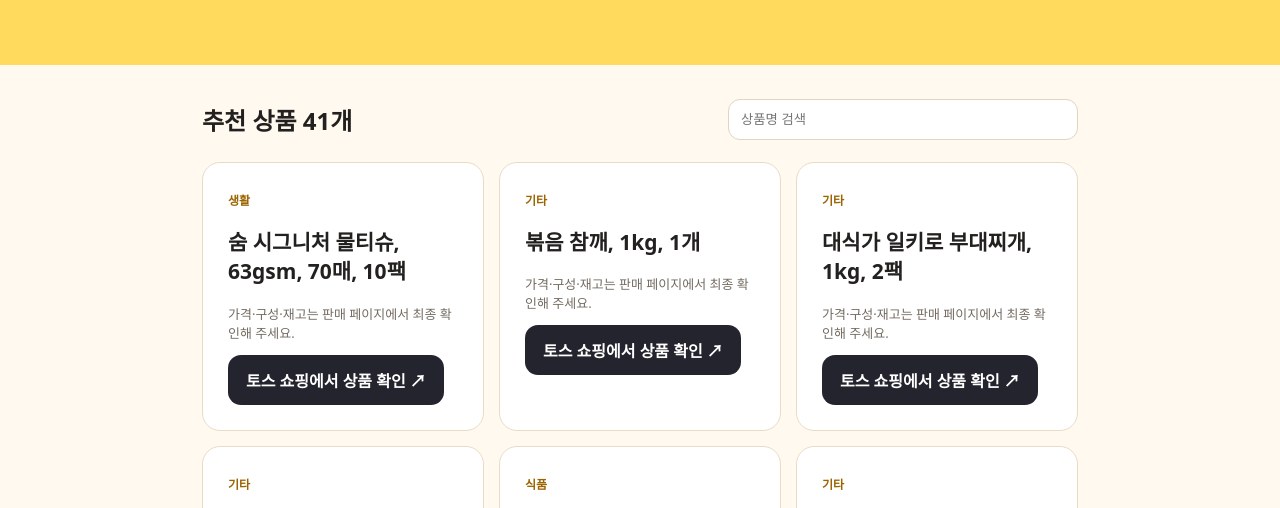
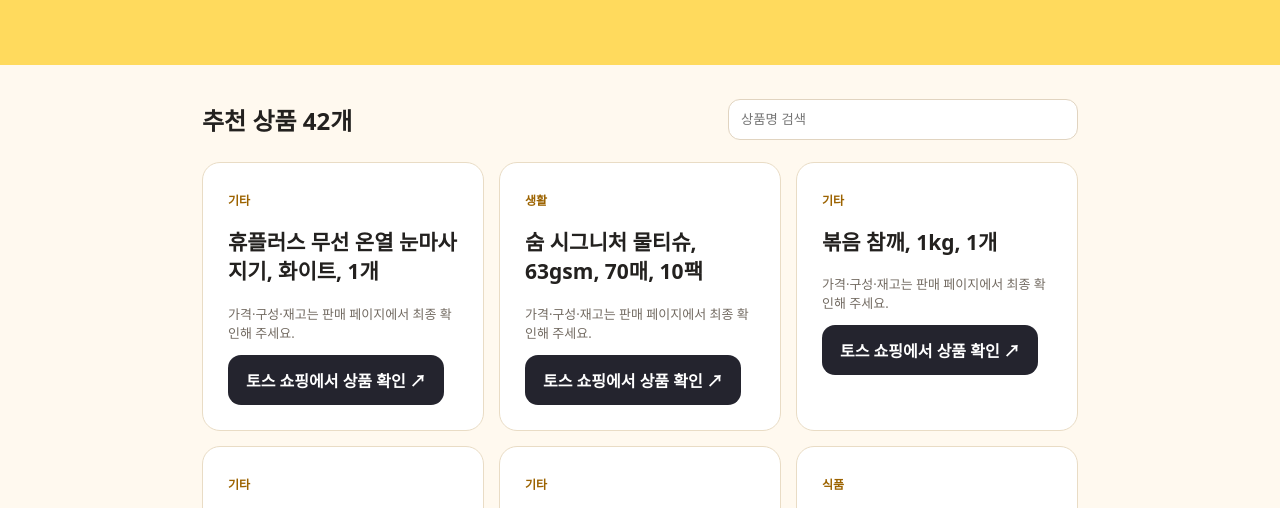
Before and after one commit to dajeongdamda-code/dealpick, a plain HTML site: page shop.html in a window 1280 px wide. Shown: the part 272-780 px from the top of the page. Drawn offline with Linux system fonts and the light colour scheme.

Commit message:
DealPick: add approved product links (newest first)

```diff
--- a/shop.html
+++ b/shop.html
@@ -3,6 +3,7 @@
 </head><body><header class="hero"><div class="wrap"><small>🛍️ TODAY'S DEALPICK · SHOP LINKS</small><h1>영상에서 본 상품,<br>여기서 확인하세요.</h1><p>오늘의 득템픽이 소개한 상품을 모았습니다. 구매 전 가격과 구성은 판매 페이지에서 다시 확인하세요.</p></div></header>
 <main class="wrap main"><div class="top"><h2>추천 상품 <span id="count"></span></h2><input id="search" placeholder="상품명 검색" aria-label="상품명 검색"></div><!-- DealPick newest-first order -->
 <div class="items" id="items">
+<article class="item"><span class="type">기타</span><h2>휴플러스 무선 온열 눈마사지기, 화이트, 1개</h2><p>가격·구성·재고는 판매 페이지에서 최종 확인해 주세요.</p><a class="buy" target="_blank" rel="noopener noreferrer nofollow sponsored" href="https://toss.shopping/_m/XwK5J7s1">토스 쇼핑에서 상품 확인 ↗</a></article>
 <article class="item"><span class="type">생활</span><h2>숨 시그니처 물티슈, 63gsm, 70매, 10팩</h2><p>가격·구성·재고는 판매 페이지에서 최종 확인해 주세요.</p><a class="buy" target="_blank" rel="noopener noreferrer nofollow sponsored" href="https://toss.shopping/_m/35k1mxMs">토스 쇼핑에서 상품 확인 ↗</a></article>
 <article class="item"><span class="type">기타</span><h2>볶음 참깨, 1kg, 1개</h2><p>가격·구성·재고는 판매 페이지에서 최종 확인해 주세요.</p><a class="buy" target="_blank" rel="noopener noreferrer nofollow sponsored" href="https://toss.shopping/_m/XMJix0YB">토스 쇼핑에서 상품 확인 ↗</a></article>
 <article class="item"><span class="type">기타</span><h2>대식가 일키로 부대찌개, 1kg, 2팩</h2><p>가격·구성·재고는 판매 페이지에서 최종 확인해 주세요.</p><a class="buy" target="_blank" rel="noopener noreferrer nofollow sponsored" href="https://toss.shopping/_m/FYfFVwxc">토스 쇼핑에서 상품 확인 ↗</a></article>
```
